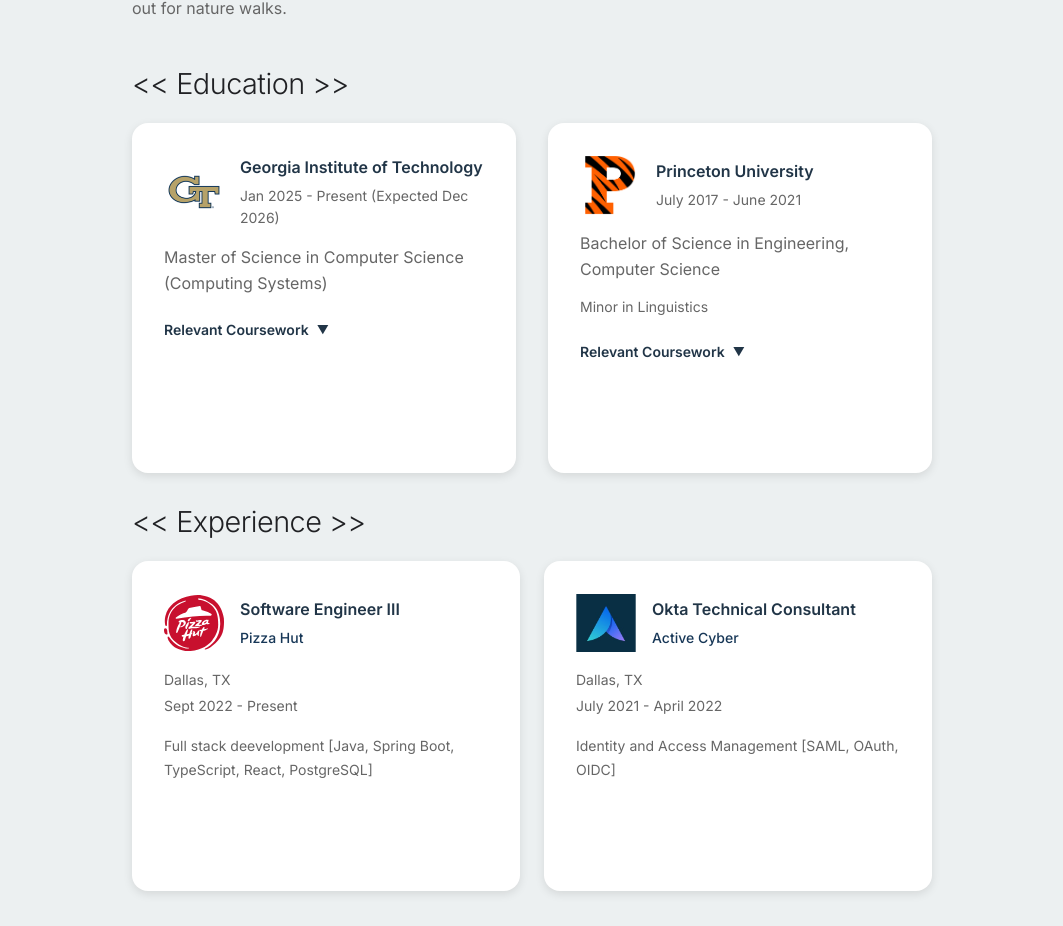
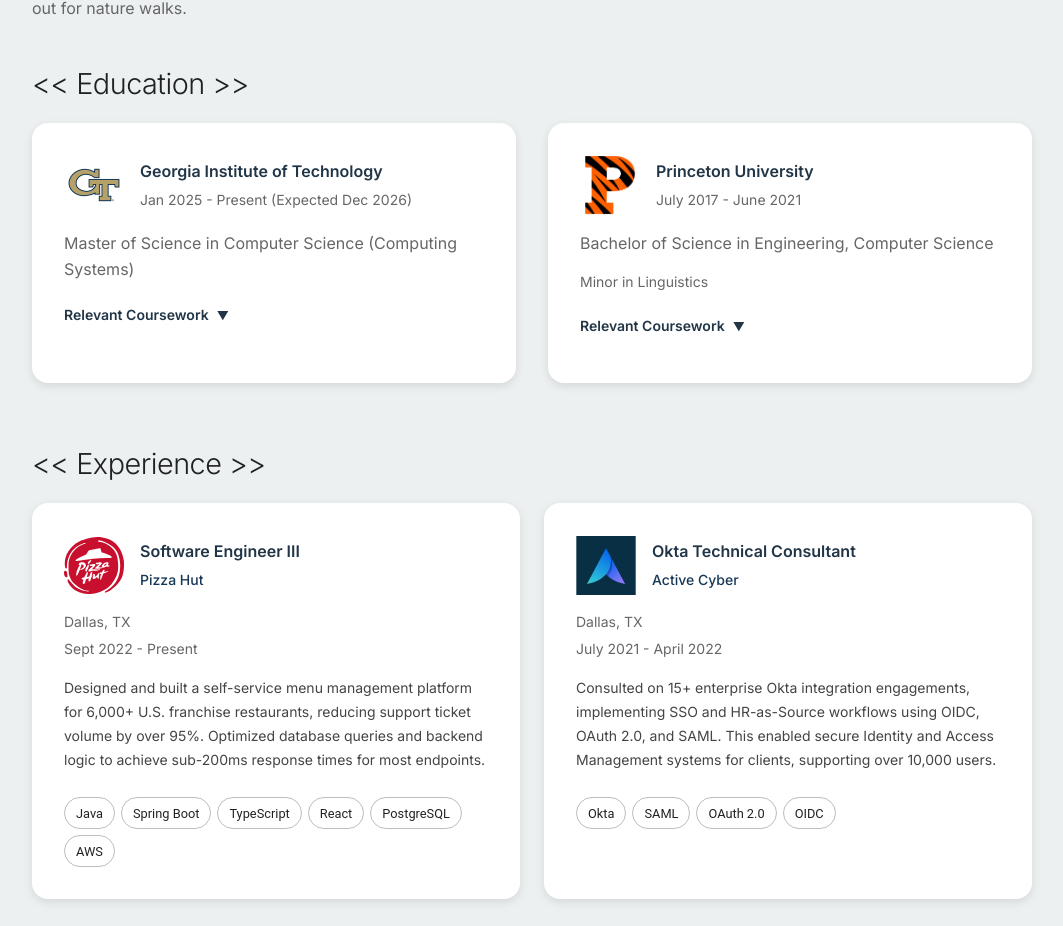
Before and after one commit to diamondacharya/portfolio, a React (Vite) app: page / in a window 1280 px wide. Shown: the part 617-1543 px from the top of the page, without its empty margins (172-1235 px from the left). Built offline with nearby package versions, Linux system fonts and the light colour scheme.

Commit message:
edit experience details, add tech chips, and adjust bottom padding of cards

```diff
--- a/src/components/Education.jsx
+++ b/src/components/Education.jsx
@@ -39,8 +39,8 @@
 
       <div style={{ display: 'grid', gridTemplateColumns: 'repeat(auto-fit, minmax(320px, 1fr))', gap: '32px' }}>
         {/* Master's */}
-        <div className="card">
-          <div style={{ display: 'flex', alignItems: 'center', marginBottom: '16px' }}>
+        <div className="card" style={{ paddingBottom: '0px' }}>
+          <div style={{ display: 'flex', alignItems: 'center', marginBottom: '16px'}}>
             <img
               src="/gatech-gt.png"
               alt="Georgia Tech Logo"
@@ -123,7 +123,7 @@
         </div>
 
         {/* Bachelor's */}
-        <div className="card">
+        <div className="card" style={{ paddingBottom: '0px' }} >
           <div style={{ display: 'flex', alignItems: 'center', marginBottom: '16px' }}>
             <img
               src="/princeton-p.png"
--- a/src/components/Experience.jsx
+++ b/src/components/Experience.jsx
@@ -1,4 +1,5 @@
 
+import Chip from '@mui/material/Chip'
 
 const experiences = [
   {
@@ -7,8 +8,8 @@
     logo: '/pizzahut.svg',
     location: 'Dallas, TX',
     dates: 'Sept 2022 - Present',
-    // description: "Leading the charge on a full-stack platform that gives franchise owners across the country control of their menus. The system handles everything from pricing tweaks to promotional campaigns, and has basically eliminated the flood of support tickets that used to come through. It's been a fun challenge balancing performance with scale—keeping APIs snappy while supporting thousands of restaurants.",
-    description: "Full stack deevelopment \n [Java, Spring Boot, TypeScript, React, PostgreSQL]",
+    description: "Designed and built a self-service menu management platform for 6,000+ U.S. franchise restaurants, reducing support ticket volume by over 95%. Optimized database queries and backend logic to achieve sub-200ms response times for most endpoints.",
+    tech: ['Java', 'Spring Boot', 'TypeScript', 'React', 'PostgreSQL', 'AWS'],
   },
   {
     title: 'Okta Technical Consultant',
@@ -16,8 +17,8 @@
     logo: '/activecyber.png',
     location: 'Dallas, TX',
     dates: 'July 2021 - April 2022',
-    // description: "Spent my days deep in identity and access management, helping companies lock down their authentication flows. Whether it was connecting Active Directory to the cloud or setting up single sign-on for thousands of employees, the goal was always the same: make security seamless. Got to work with some interesting tech stacks and learned a ton about enterprise architecture.",
-    description: "Identity and Access Management \n [SAML, OAuth, OIDC]",
+    description: "Consulted on 15+ enterprise Okta integration engagements, implementing SSO and HR-as-Source workflows using OIDC, OAuth 2.0, and SAML. This enabled secure Identity and Access Management systems for clients, supporting over 10,000 users.",
+    tech: ['Okta', 'SAML', 'OAuth 2.0', 'OIDC'],
   },
 ]
 
@@ -29,7 +30,7 @@
       </div>
       <div style={{ display: 'grid', gridTemplateColumns: 'repeat(auto-fit, minmax(350px, 1fr))', gap: '24px' }}>
         {experiences.map((exp, index) => (
-          <div key={index} className="card">
+          <div key={index} className="card" style={{ paddingBottom: '0px' }}>
             <div style={{ display: 'flex', alignItems: 'center', marginBottom: '16px' }}>
               <img
                 src={exp.logo}
@@ -52,9 +53,14 @@
             <p style={{ fontSize: '0.875rem', color: '#666', marginBottom: '16px', marginTop: 0 }}>
               {exp.dates}
             </p>
-            <p style={{ fontSize: '0.875rem', lineHeight: 1.7, marginTop: 0, color: '#666' }}>
+            <p style={{ fontSize: '0.875rem', lineHeight: 1.7, marginTop: 0, marginBottom: '26px', color: '#444' }}>
               {exp.description}
             </p>
+            <div style={{ display: 'flex', flexWrap: 'wrap', gap: '6px'}}>
+              {exp.tech.map(t => (
+                <Chip key={t} label={t} variant="outlined" style={{ fontSize: '0.8rem' }} />
+              ))}
+            </div>
           </div>
         ))}
       </div>
```
